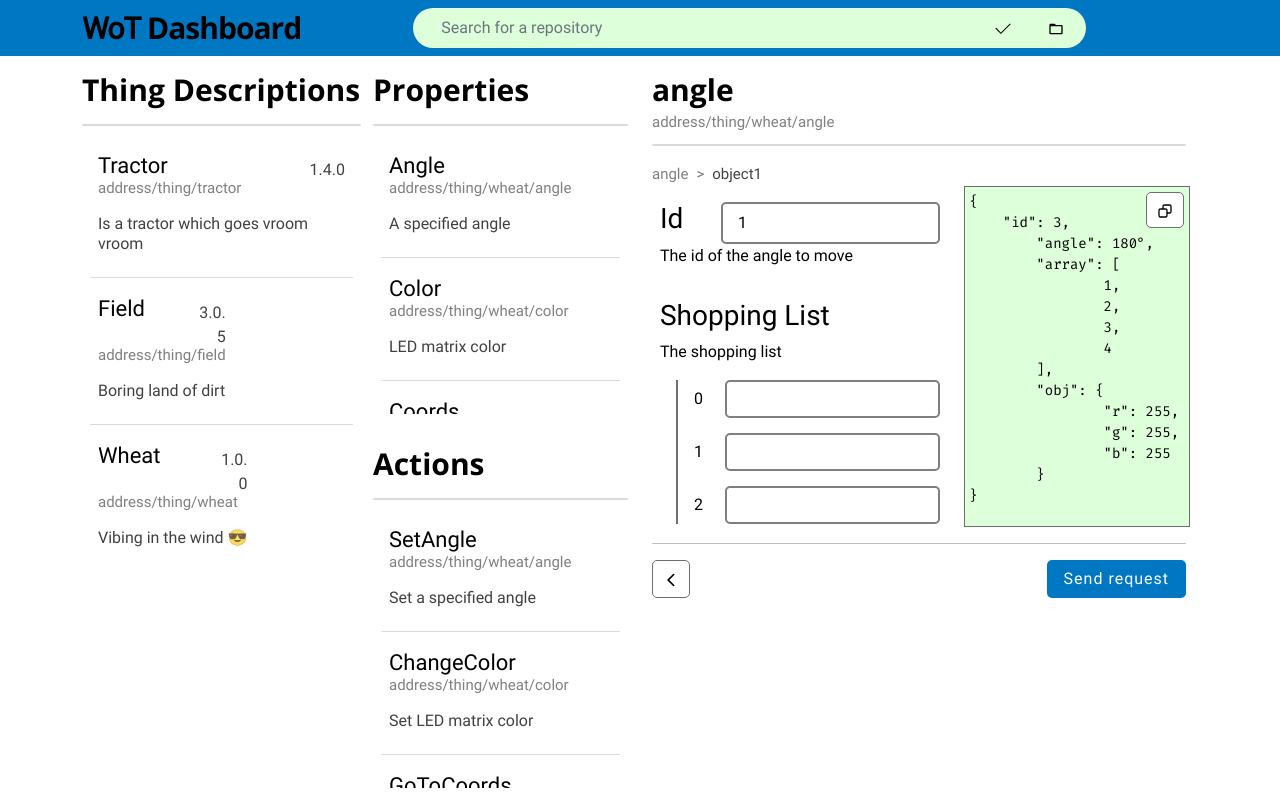
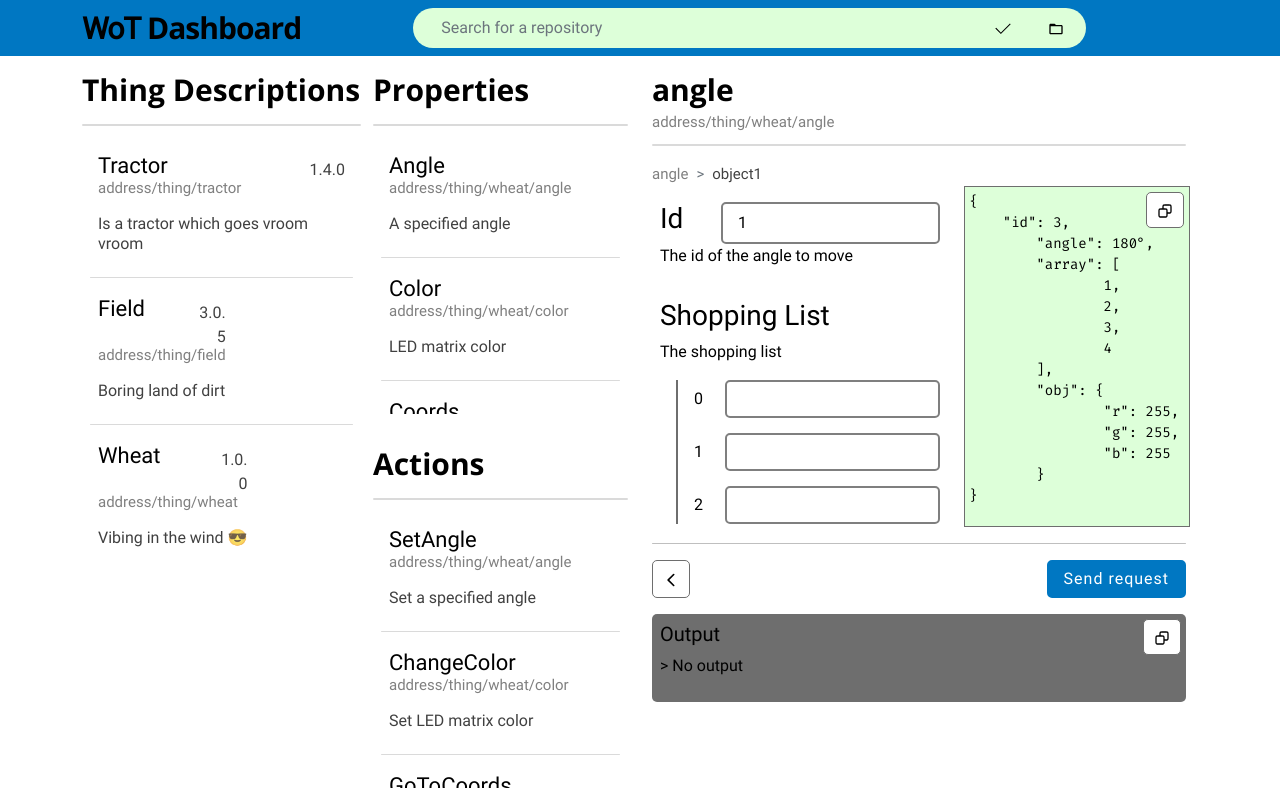
Before and after one commit to Erro48/itd-debugtool, a React (Create React App) app: page / in a window 1280 px wide. Built offline with nearby package versions, Linux system fonts and the light colour scheme.

Commit message:
Add basic style to output panel

```diff
--- a/src/App.css
+++ b/src/App.css
@@ -106,6 +106,12 @@ hr {
 	padding: 5px 10px !important;
 }
 
+.icon-btn.top-right-btn {
+	position: absolute;
+	right: 5px;
+	top: 5px;
+}
+
 /* #endregion Buttons */
 
 .td-card-list {
--- a/src/App.js
+++ b/src/App.js
@@ -69,7 +69,7 @@ function App() {
 					<div className='col-12 col-lg-6 d-sm-block'>
 						<div className='row m-auto'>
 							<PropDescription {...chosenInteraction} />
-							{/* <OutputPanel /> */}
+							<OutputPanel />
 						</div>
 					</div>
 				</div>
--- a/src/components/panels/JsonDisplay.js
+++ b/src/components/panels/JsonDisplay.js
@@ -49,7 +49,7 @@ const JsonDisplay = () => {
 			</aside>
 
 			<aside className='h-100 p-1 d-none d-sm-block'>
-				<button class='button light-btn icon-btn'>
+				<button class='button light-btn icon-btn top-right-btn'>
 					<Icon src='../icons/copy.svg' alt={'Copy JSON object'} />
 				</button>
 				<pre>
--- a/src/components/panels/OutputPanel.js
+++ b/src/components/panels/OutputPanel.js
@@ -1,7 +1,17 @@
+import Icon from '../utils/Icon'
+import './outputPanel.css'
+
 function OutputPanel() {
 	return (
 		<>
-			<button
+			<section class='output mt-3 p-2'>
+				<h2>Output</h2>
+				<button class='button light-btn icon-btn top-right-btn'>
+					<Icon src='../icons/copy.svg' alt={'Copy'} />
+				</button>
+				<p>No output</p>
+			</section>
+			{/* <button
 				type='button'
 				class='btn btn-primary'
 				data-bs-toggle='modal'
@@ -45,7 +55,7 @@ function OutputPanel() {
 						</div>
 					</div>
 				</div>
-			</div>
+			</div> */}
 		</>
 	)
 }
--- a/src/components/panels/jsonDisplay.css
+++ b/src/components/panels/jsonDisplay.css
@@ -3,12 +3,6 @@ aside {
 	border: 1px solid var(--tertiary-color);
 	user-select: none;
 	position: relative;
-}
-
-aside button {
-	position: absolute;
-	right: 5px;
-	top: 5px;
 }
 
 aside code {
--- /dev/null
+++ b/src/components/panels/outputPanel.css
@@ -0,0 +1,13 @@
+.output {
+	background: var(--tertiary-color);
+	position: relative;
+	border-radius: var(--small-border-radius);
+}
+
+.output h2 {
+	font-size: 20px;
+}
+
+.output p::before {
+	content: '> ';
+}
```
